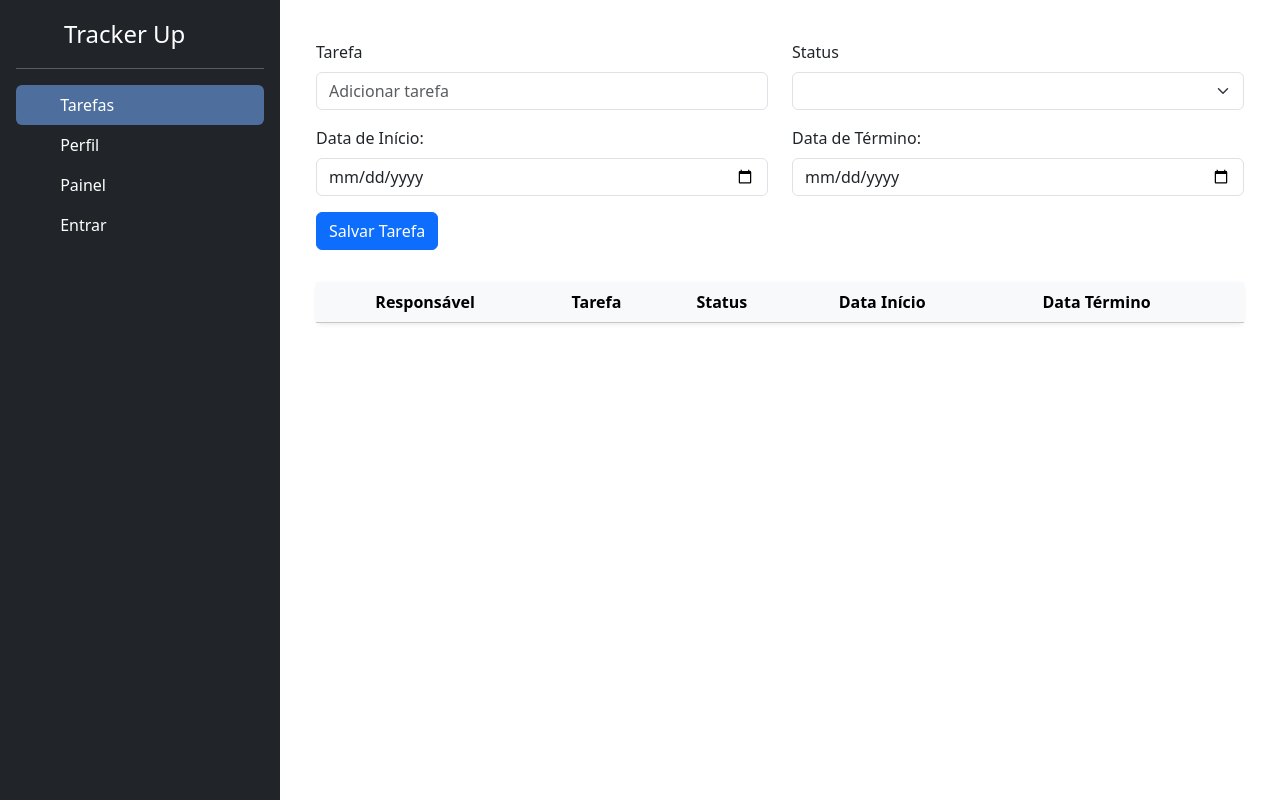
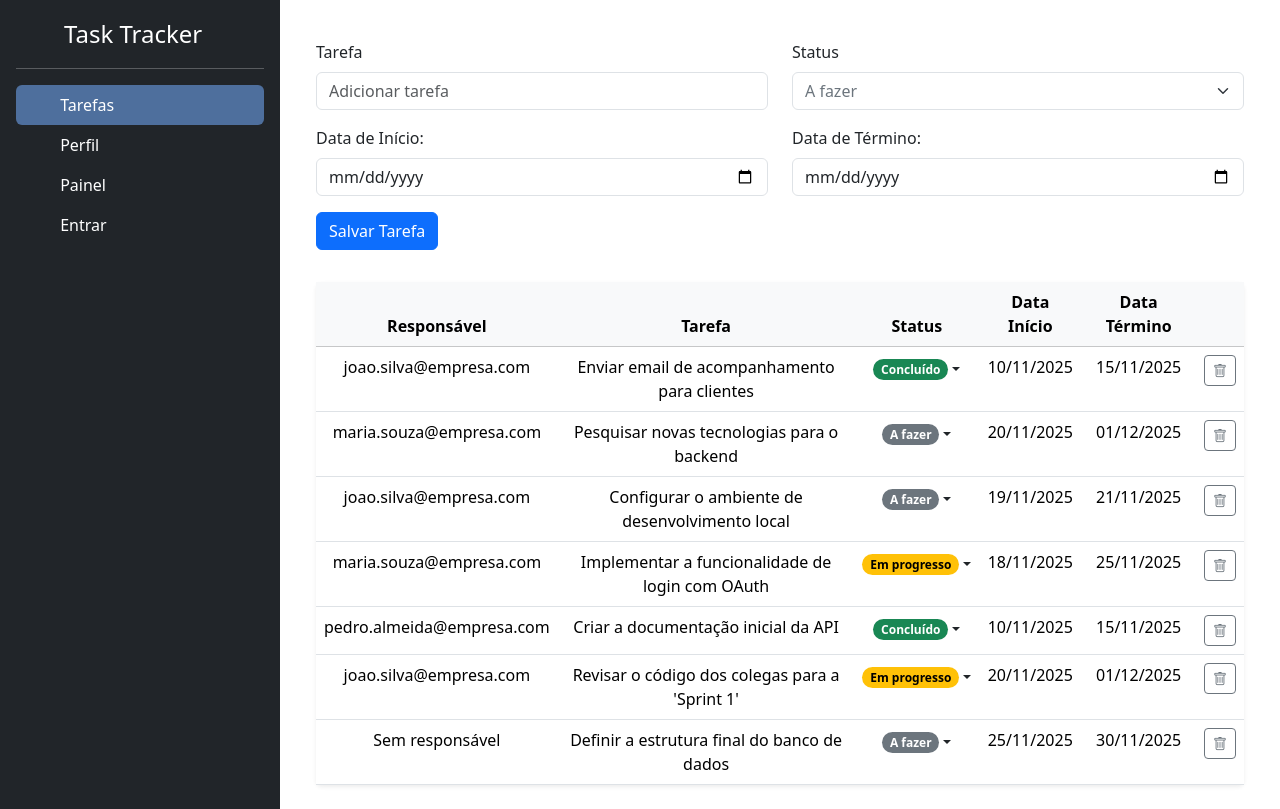
Before and after one commit to e-nayR/task-tracker, a Vue app: page /page/tasks in a window 1280 px wide. Built offline with nearby package versions, Linux system fonts and the light colour scheme.

Commit message:
fix:ajustes, mas falta a coluna e o card das tasks atrasadas no painel

```diff
--- a/src/components/Header.vue
+++ b/src/components/Header.vue
@@ -12,7 +12,7 @@ function logout() {
   <div class="d-flex flex-column flex-shrink-0 p-3 text-white bg-dark min-vh-100" style="width: 280px;">
     <div class="d-flex align-items-center mb-3 mb-md-0 me-md-auto text-white text-decoration-none">
       <svg class="bi me-2" width="40" height="32"><use xlink:href="#bootstrap"></use></svg>
-      <span class="fs-4">Tracker  Up</span>
+      <span class="fs-4">Task Tracker</span>
     </div>
     <hr>
     <ul class="nav nav-pills flex-column mb-auto">
--- a/src/components/TaskForm.vue
+++ b/src/components/TaskForm.vue
@@ -16,7 +16,7 @@ const props = defineProps({
 const text = ref('')
 const date_start = ref(null)
 const date_end = ref(null)
-const status = ref(null)
+const status = ref(0)
 
 function onSubmit() {
   let start = date_start.value
@@ -34,7 +34,18 @@ function onSubmit() {
   text.value = ''
   date_start.value = null
   date_end.value = null
-  status.value = null
+  status.value = 0
+}
+
+function optionClass(index){
+  switch (index) {
+    case 0:
+      return 'text-secondary'
+    case 1:
+      return 'text-warning'
+    case 2:
+      return 'text-success'
+  }
 }
 </script>
 
@@ -52,10 +63,8 @@ function onSubmit() {
         <div class="col-sm-6 mb-3">
           <div class="form-group">
             <label class="form-label">Status</label>
-            <select class="form-select" v-model="status">
-              <div v-for="(name, s_index) in status_list">
-                <option :value=s_index>{{ name }}</option>
-              </div>
+            <select class="form-select" v-model="status" :class="optionClass(status)">
+                <option v-for="(name, s_index) in status_list" :value=s_index :class="optionClass(s_index)">{{ name }}</option>
             </select>
           </div>
         </div>
--- a/src/components/TaskList.vue
+++ b/src/components/TaskList.vue
@@ -33,7 +33,7 @@ function formatDate(date) {
 function statusClass(val) {
   switch (val) {
     case 0:
-      return 'badge rounded-pill text-bg-danger'
+      return 'badge rounded-pill text-bg-secondary'
     case 1:
       return 'badge rounded-pill text-bg-warning'
     case 2:
@@ -168,7 +168,7 @@ function userTask(id){
                   </template>
                 </td>
                 <td class="text-center">
-                  <a class="btn btn-sm btn-outline-danger" data-toggle="tooltip"
+                  <a class="btn btn-sm btn-outline-secondary" data-toggle="tooltip"
                     data-confirm="Are You Sure?|This action can not be undone. Do you want to continue?"
                     data-confirm-yes="alert('Deleted')" @click.prevent="removeTask(t_index)"><i class="bi bi-trash"></i></a>
                 </td>
--- a/src/components/UserForm.vue
+++ b/src/components/UserForm.vue
@@ -28,7 +28,7 @@ function onSubmit() {
         stack: stack_selected.value
     })
 
-    authStore.login(user_id)
+    authStore.login(email.value)
     email.value = ''
     username.value = ''
     stack_selected.value = []
--- a/src/pages/DasboardPage.vue
+++ b/src/pages/DasboardPage.vue
@@ -1,5 +1,6 @@
 <script setup>
 import { computed, ref } from "vue";
+import { differenceInDays } from 'date-fns';
 import { useAuthStore } from '../stores/authStore'
 import { useTaskStore } from '../stores/taskStore';
 
@@ -9,7 +10,7 @@ const authStore = useAuthStore();
 const users = computed(() => {
     if (authStore.users) {
         return authStore.users
-    }else{
+    } else {
         return []
     }
 })
@@ -17,7 +18,7 @@ const users_board = ref([])
 const tasks = computed(() => {
     if (taskStore.tasks) {
         return taskStore.tasks
-    }else{
+    } else {
         return []
     }
 })
@@ -27,32 +28,32 @@ let total_tasks
 let doing_tasks
 let finished_tasks
 let todo_tasks
-if (tasks.value){
+if (tasks.value) {
     const arr_tasks = tasks.value
     total_tasks = arr_tasks.length
     doing_tasks = taskStore.tasksByStatus(1, arr_tasks)
     finished_tasks = taskStore.tasksByStatus(2, arr_tasks)
     todo_tasks = taskStore.tasksByStatus(0, arr_tasks)
 
-    if(users.value){
+    if (users.value) {
         users.value.forEach(user => {
             const user_tasks = taskStore.tasksByUser(user.id)
             const finished = taskStore.tasksByStatus(2, user_tasks)
             const incompleted_tasks = user_tasks.length - finished
-            const progress_bar = incompleted_tasks/user_tasks.length * 100
+            const progress_bar = incompleted_tasks / user_tasks.length * 100
             users_board.value.push({
                 id: user.id,
-                name:user.username,
-                email:user.email,
+                name: user.username,
+                email: user.email,
                 total_tasks: user_tasks.length,
-                todo_tasks:taskStore.tasksByStatus(0, user_tasks),
-                finished_tasks:finished,
-                doing_tasks:taskStore.tasksByStatus(1, user_tasks),
+                todo_tasks: taskStore.tasksByStatus(0, user_tasks),
+                finished_tasks: finished,
+                doing_tasks: taskStore.tasksByStatus(1, user_tasks),
                 progress: `${progress_bar}%`
             })
         });
     }
-}else{
+} else {
     total_tasks = 0
     doing_tasks = 0
     finished_tasks = 0
@@ -60,12 +61,17 @@ if (tasks.value){
 }
 
 const metrics = [
-    {title:"Total de Tarefas",icon_class:"bi bi-list-check text-primary",value:total_tasks, value_class:"text-primary mb-3"},
-    {title:"Pendentes",icon_class:"bi bi-exclamation-circle text-danger",value:todo_tasks, value_class:"text-danger mb-3"},
-    {title:"Em Progresso",icon_class:"bi bi-arrow-clockwise text-warning",value:doing_tasks, value_class:"text-warning mb-3"},
-    {title:"Concluídas",icon_class:"bi bi-check-circle text-success",value:finished_tasks, value_class:"text-success mb-3"}
+    { title: "Total de Tarefas", icon_class: "bi bi-list-check text-primary", value: total_tasks, value_class: "text-primary mb-3" },
+    { title: "Pendentes", icon_class: "bi bi-exclamation-circle text-secondary", value: todo_tasks, value_class: "text-secondary mb-3" },
+    { title: "Em Progresso", icon_class: "bi bi-arrow-clockwise text-warning", value: doing_tasks, value_class: "text-warning mb-3" },
+    { title: "Concluídas", icon_class: "bi bi-check-circle text-success", value: finished_tasks, value_class: "text-success mb-3" }
 ]
 
+function numberLateTasks(){
+    const today = new Date()
+    console.log(today)
+    console.log(tasks.value[0])
+}
 </script>
 <template>
     <div class="container-fluid">
@@ -75,14 +81,30 @@ const metrics = [
                     <div class="card-body">
                         <div class="d-flex justify-content-between align-items-start">
                             <div>
-                                <p class="text-muted mb-2">{{metric.title}}</p>
-                                <h2 :class="metric.value_class">{{metric.value}}</h2>
+                                <p class="text-muted mb-2">{{ metric.title }}</p>
+                                <h2 :class="metric.value_class">{{ metric.value }}</h2>
                             </div>
                             <i :class="metric.icon_class" style="font-size: 2.5rem; opacity: 0.8;"></i>
                         </div>
                         <!-- <small class="text-muted">
                             <i class="bi bi-arrow-up text-success"></i> +5 esta semana
                         </small> -->
+                    </div>
+                </div>
+            </div>
+            <div class="col-lg-3 col-md-6 col-sm-12 mb-4">
+                <div class="card border-0 shadow-sm">
+                    <div class="card-body">
+                        <div class="d-flex justify-content-between align-items-start">
+                            <div>
+                                <p class="text-muted mb-2">Atrasadas</p>
+                                <h2 class="text-danger mb-3">3</h2>
+                            </div>
+                            <i class="bi bi-alarm text-danger" style="font-size: 2.5rem; opacity: 0.8;"></i>
+                        </div>
+                        <small class="text-muted">
+                            <i class="bi bi-exclamation-triangle text-danger"></i> Requerem atenção
+                        </small>
                     </div>
                 </div>
             </div>
@@ -100,6 +122,7 @@ const metrics = [
                                 <th class="text-center">Concluídas</th>
                                 <th class="text-center">Pendentes</th>
                                 <th>Progresso</th>
+                                <th>Próxima Tarefa Vence</th>
                             </tr>
                         </thead>
                         <tbody>
@@ -113,21 +136,31 @@ const metrics = [
                                     </div>
                                 </td>
                                 <td class="text-center">
-                                    <span class="badge bg-primary">{{user.total_tasks}}</span>
+                                    <span class="badge bg-primary">{{ user.total_tasks }}</span>
                                 </td>
                                 <td class="text-center">
                                     <span class="badge bg-warning text-dark">{{ user.doing_tasks }}</span>
                                 </td>
                                 <td class="text-center">
-                                    <span class="badge bg-success">{{user.finished_tasks}}</span>
+                                    <span class="badge bg-success">{{ user.finished_tasks }}</span>
                                 </td>
                                 <td class="text-center">
-                                    <span class="badge bg-danger">{{user.todo_tasks}}</span>
+                                    <span class="badge bg-secondary">{{ user.todo_tasks }}</span>
                                 </td>
                                 <td>
                                     <div class="progress" style="height: 6px;">
-                                        <div class="progress-bar bg-success" :style="{width: user.progress}"></div>
+                                        <div class="progress-bar bg-success" :style="{ width: user.progress }"></div>
                                     </div>
+                                </td>
+                                <td>
+                                    <small class="text-muted">
+                                        <i class="bi bi-calendar-alt me-1"></i>em 3 dias
+                                    </small>
+                                </td>
+                                <td>
+                                    <small class="text-secondary">
+                                        <i class="bi bi-exclamation-circle me-1"></i>Atrasada
+                                    </small>
                                 </td>
                             </tr>
                         </tbody>
--- a/src/stores/authStore.js
+++ b/src/stores/authStore.js
@@ -2,7 +2,26 @@ import { defineStore } from "pinia";
 import { ref } from "vue";
 
 export const useAuthStore = defineStore("auth", () => {
-    const users = ref([])
+    const users = ref([
+        {
+            email: "joao.silva@empresa.com",
+            id: 14477,
+            stack: [1, 3, 5],
+            username: "joaosilva",
+        },
+        {
+            email: "maria.souza@empresa.com",
+            id: 88700,
+            stack: [0, 2, 6],
+            username: "mariasouza",
+        },
+        {
+            email: "pedro.almeida@empresa.com",
+            id: 57682,
+            stack: [4, 5],
+            username: "pedroalmeida",
+        }
+    ])
     const currentUser = ref(null)
     const stack = ref(['JavaScrip', 'Python', 'Java', 'React', 'Vue', 'Django', 'SQL'])
 
@@ -10,8 +29,8 @@ export const useAuthStore = defineStore("auth", () => {
         users.value.push(data)
     }
 
-    function login(id){
-        const user = users.value.find(attr => attr.id === id) || null
+    function login(email){
+        const user = users.value.find(attr => attr.email === email) || null
         currentUser.value = user
     }
 
--- a/src/stores/taskStore.js
+++ b/src/stores/taskStore.js
@@ -2,7 +2,57 @@ import { defineStore } from "pinia";
 import { ref } from "vue";
 
 export const useTaskStore = defineStore("taskStore", () => {
-    const tasks = ref([])
+    const tasks = ref([
+        {
+            date_end: "2025-11-15",
+            date_start: "2025-11-10",
+            owner: 14477,
+            status: 2,
+            text: "Enviar email de acompanhamento para clientes"
+        },
+        {
+            date_end: "2025-12-01",
+            date_start: "2025-11-20",
+            owner: 88700,
+            status: 0,
+            text: "Pesquisar novas tecnologias para o backend"
+        },
+        {
+            date_end: "2025-11-21",
+            date_start: "2025-11-19",
+            owner: 14477,
+            status: 0, // A fazer
+            text: "Configurar o ambiente de desenvolvimento local"
+        },
+        {
+            date_end: "2025-11-25",
+            date_start: "2025-11-18",
+            owner: 88700,
+            status: 1, // Em progresso
+            text: "Implementar a funcionalidade de login com OAuth"
+        },
+        {
+            date_end: "2025-11-15",
+            date_start: "2025-11-10",
+            owner: 57682,
+            status: 2, // Concluído
+            text: "Criar a documentação inicial da API"
+        },
+        {
+            date_end: "2025-12-01",
+            date_start: "2025-11-20",
+            owner: 14477,
+            status: 1, // Em progresso
+            text: "Revisar o código dos colegas para a 'Sprint 1'"
+        },
+        {
+            date_end: "2025-11-30",
+            date_start: "2025-11-25",
+            owner: null, // Sem proprietário atribuído
+            status: 0, // A fazer
+            text: "Definir a estrutura final do banco de dados"
+        }
+    ])
 
     const status_list = [
         "A fazer",
@@ -12,6 +62,7 @@ export const useTaskStore = defineStore("taskStore", () => {
 
     function addTask(data) {
         tasks.value.push(data)
+        console.log(tasks.value)
     }
 
     function updateTask(data) {
```
